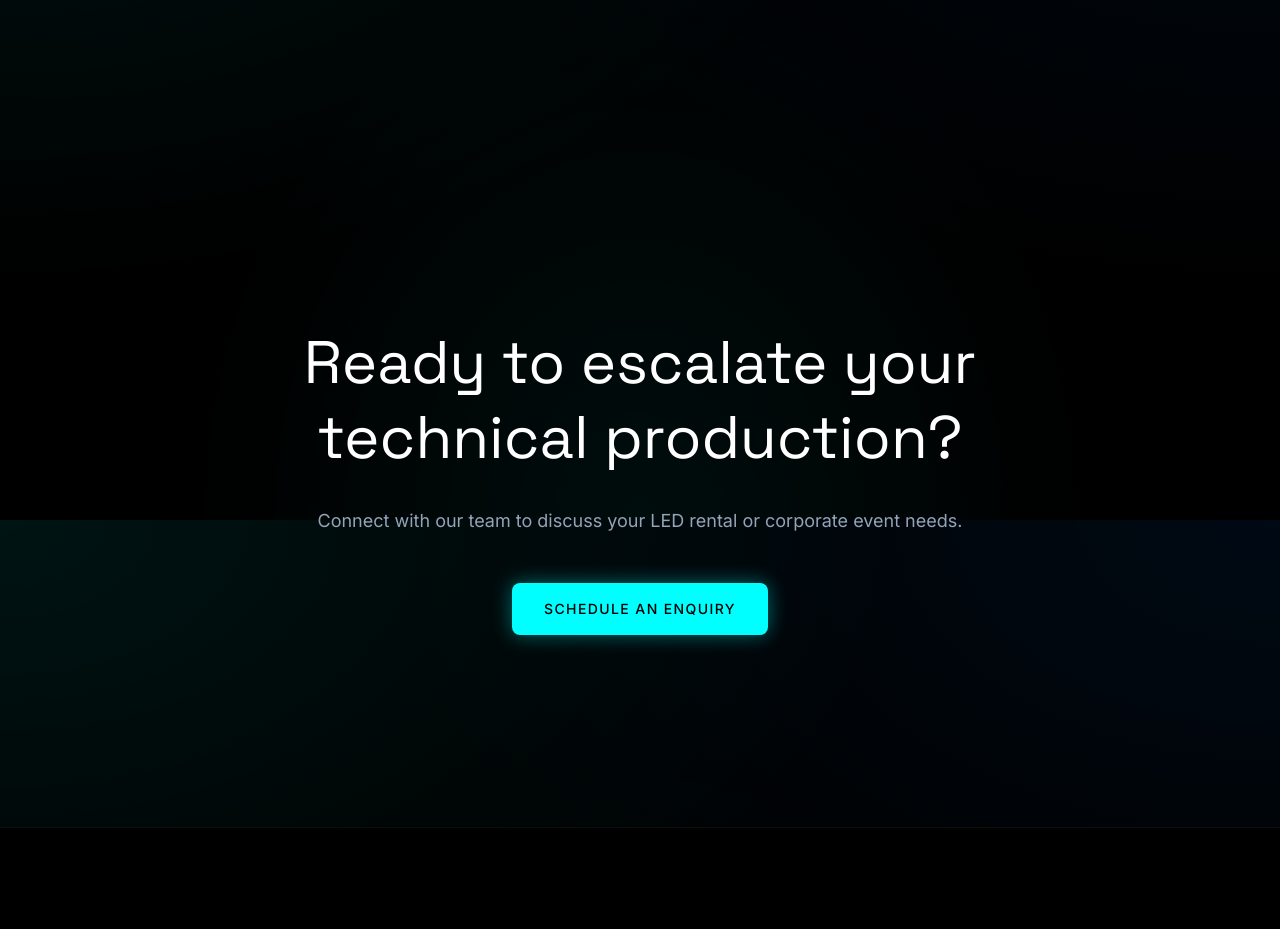
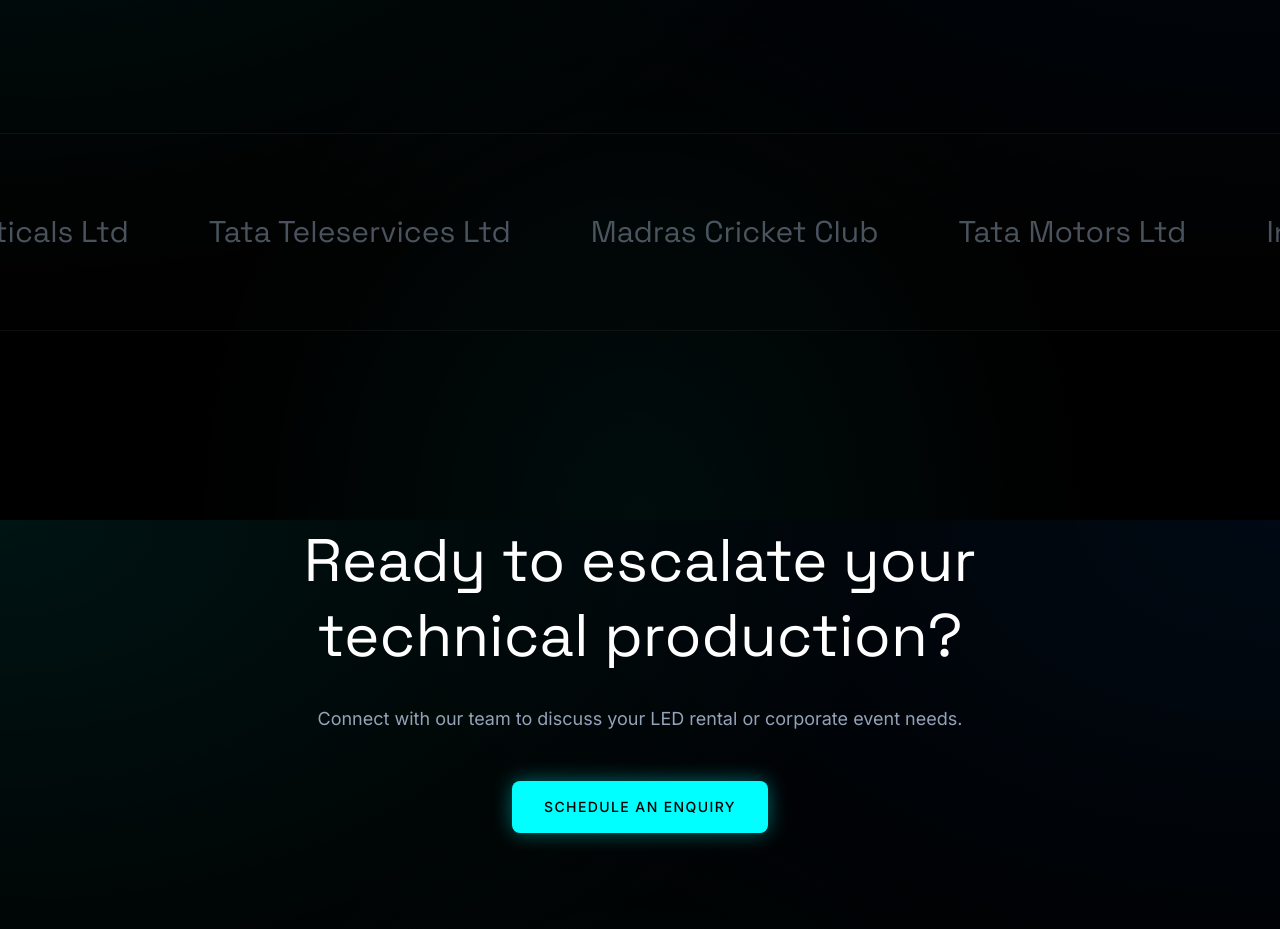
Before and after one commit to Voldemort-gitch/visual-time, a Next.js app: page / in a window 1280 px wide. Shown: the part 4280-5209 px from the top of the page. Built offline with nearby package versions, Linux system fonts and the light colour scheme.

Commit message:
Change of client names

```diff
--- a/src/app/page.tsx
+++ b/src/app/page.tsx
@@ -247,6 +247,64 @@
         </div>
       </section>
 
+      {/* Client Marquee Section */}
+      <section className="py-20 bg-brand-surface/20 border-y border-white/5 overflow-hidden">
+        <div className="flex whitespace-nowrap">
+          <motion.div
+            animate={{ x: [0, -1000] }}
+            transition={{
+              x: {
+                repeat: Infinity,
+                repeatType: "loop",
+                duration: 25,
+                ease: "linear",
+              },
+            }}
+            className="flex gap-20 items-center px-10"
+          >
+            {[
+              "Sun pharmaceuticals Ltd",
+              "Tata Teleservices Ltd",
+              "Madras Cricket Club",
+              "Tata Motors Ltd",
+              "Indo - Amercian Association commitee (IACC)",
+              "Indian Show Federation",
+              "VNC steel Disturbutors",
+              "Ministry of Small,Medium, Enterprises.(MSME)",
+              "Euro Kids School",
+              "Aaditya International School"
+            ].map((client) => (
+              <span
+                key={client}
+                className="text-2xl md:text-3xl font-serif text-brand-text-secondary/50 hover:text-brand-secondary transition-colors duration-300 cursor-default"
+              >
+                {client}
+              </span>
+            ))}
+            {/* Duplicate for seamless loop */}
+            {[
+              "Sun pharmaceuticals Ltd",
+              "Tata Teleservices Ltd",
+              "Madras Cricket Club",
+              "Tata Motors Ltd",
+              "Indo - Amercian Association commitee (IACC)",
+              "Indian Show Federation",
+              "VNC steel Disturbutors",
+              "Ministry of Small,Medium, Enterprises.(MSME)",
+              "Euro Kids School",
+              "Aaditya International School"
+            ].map((client) => (
+              <span
+                key={`${client}-clone`}
+                className="text-2xl md:text-3xl font-serif text-brand-text-secondary/50 hover:text-brand-secondary transition-colors duration-300 cursor-default"
+              >
+                {client}
+              </span>
+            ))}
+          </motion.div>
+        </div>
+      </section>
+
       {/* CTA Section */}
       <section className="py-32 md:py-48 px-6 text-center relative overflow-hidden">
         <div className="absolute inset-0 pointer-events-none bg-[radial-gradient(ellipse_at_center,_var(--tw-gradient-stops))] from-brand-secondary/10 via-brand-background to-brand-background"></div>
```
